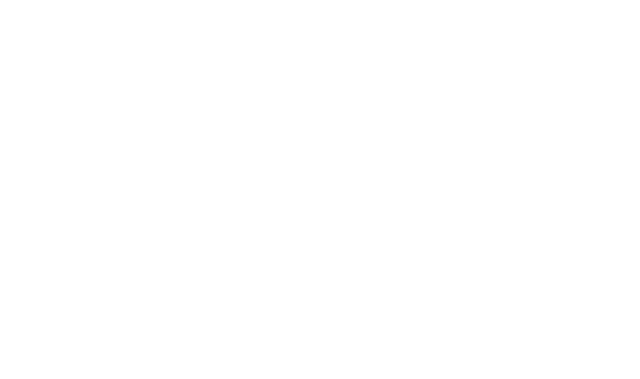
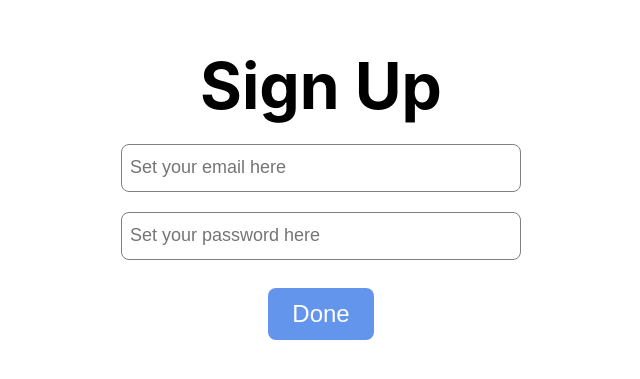
Before and after one commit to lehan0328/Prison-Project, a React (Create React App) app: page /register_page in a window 1280 px wide. Before the commit this address had no page. Shown: the part 203-582 px from the top of the page, without its empty margins (319-959 px from the left). Built offline with nearby package versions, Linux system fonts and the light colour scheme; what office-ui-fabric-react would draw is missing.

Commit message:
login part

```diff
--- a/package.json
+++ b/package.json
@@ -20,7 +20,7 @@
     "react-scripts": "3.4.2"
   },
   "scripts": {
-    "start": "react-scripts start",
+    "start": "set PORT=3005 && react-scripts start",
     "build": "react-scripts build",
     "test": "react-scripts test",
     "eject": "react-scripts eject",
--- a/src/App.js
+++ b/src/App.js
@@ -3,6 +3,7 @@ import 'office-ui-fabric-react/dist/css/fabric.css';
 import './App.css';
 import Login from './components/Login';
 import MainPage from './components/MainPage';
+import Register from './components/Register';
 
 import {BrowserRouter, Route, Routes, Navigate} from 'react-router-dom'
 import { useState } from 'react';
@@ -22,6 +23,7 @@ function App() {
             <Route path="/" element={<Login setLoggedIn={setLoggedIn}/>}/>
           )}
         <Route path="/main_page" element={<MainPage/>}/>
+        <Route path="/register_page" element={<Register/>}/>
       </Routes>
     </BrowserRouter>
     </div>
--- a/src/components/Login.js
+++ b/src/components/Login.js
@@ -1,13 +1,14 @@
 import React, { useState } from "react";
 import { useNavigate } from "react-router-dom";
 import axios from 'axios';
+
 
 const Login = (props) => {
     const [email, setEmail] = useState("")
     const [password, setPassword] = useState("")
     const [emailError, setEmailError] = useState("")
     const [passwordError, setPasswordError] = useState("")
-    const [success, setSuccess] = useState(false)
+//    const [errMsg, setErrMsg] = useState('');
 
     const navigate = useNavigate();
 
@@ -17,14 +18,18 @@ const Login = (props) => {
         const data = {username: email, password: password}
         console.log(data)
         axios.post('http://localhost:3005/login/log', data)
-        .then(res=>console.log(res.data));
-        setEmail('')
-        setPassword('')
-        setSuccess(true)
+        .then(res=>{
+            console.log(res.data);
+            if(res.data.success){
+                navigate("/main_page");
+            }
+        })
+        .catch(error=>{
 
+        })
     }
     const onButtonRegisterClick = () =>{
-        navigate("/Register")
+        navigate("/register_page");
     }
 
     return <div className={"mainContainer"}>
--- a/src/components/Register.js
+++ b/src/components/Register.js
@@ -10,7 +10,7 @@ const Register = (props) => {
     const navigate = useNavigate();
 
     const onButtonClick =() => {
-        navigate("/Login")
+        navigate(-1);
     }
     return <div className={"mainContainer"}>
         <div className={"titleContainer"}>
```
